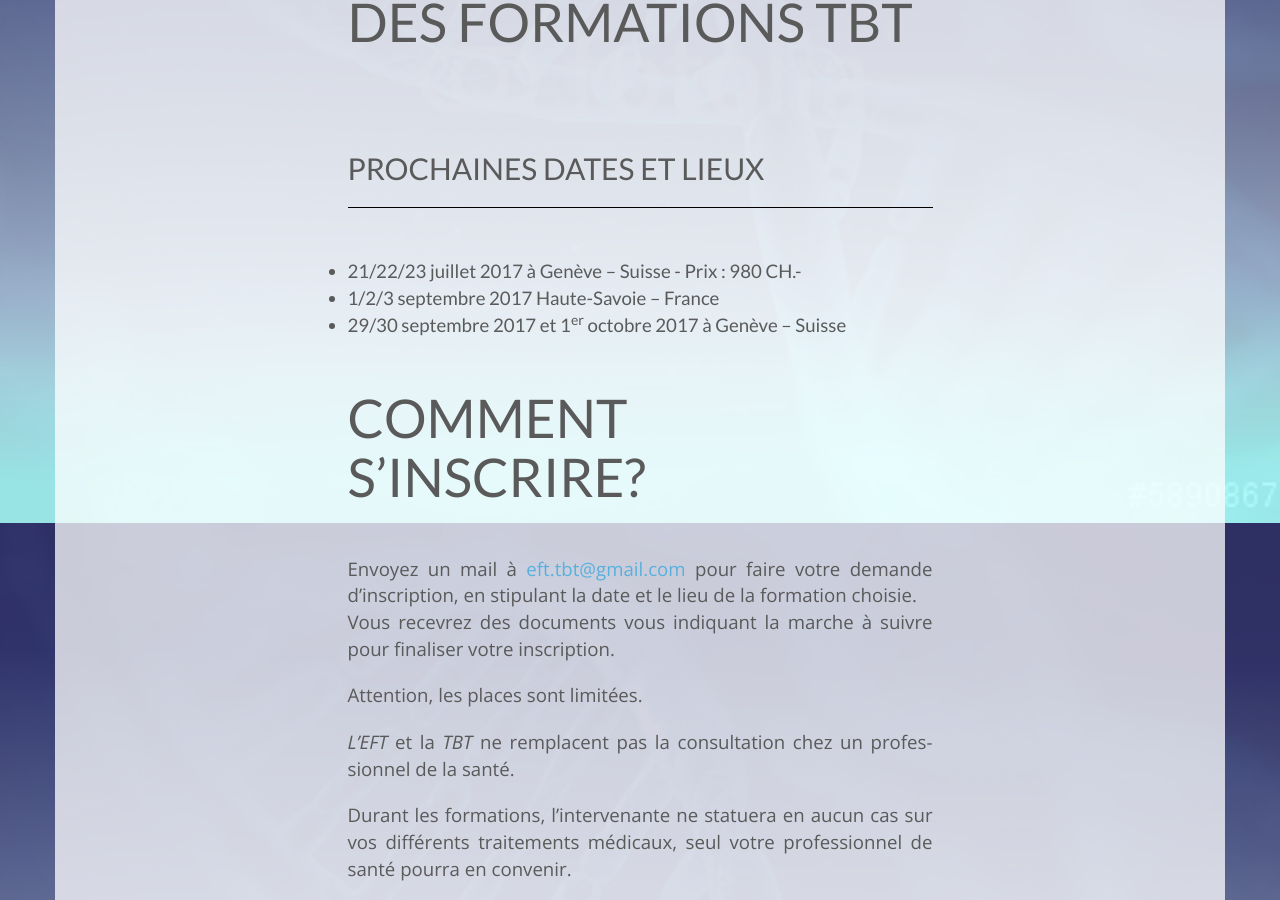
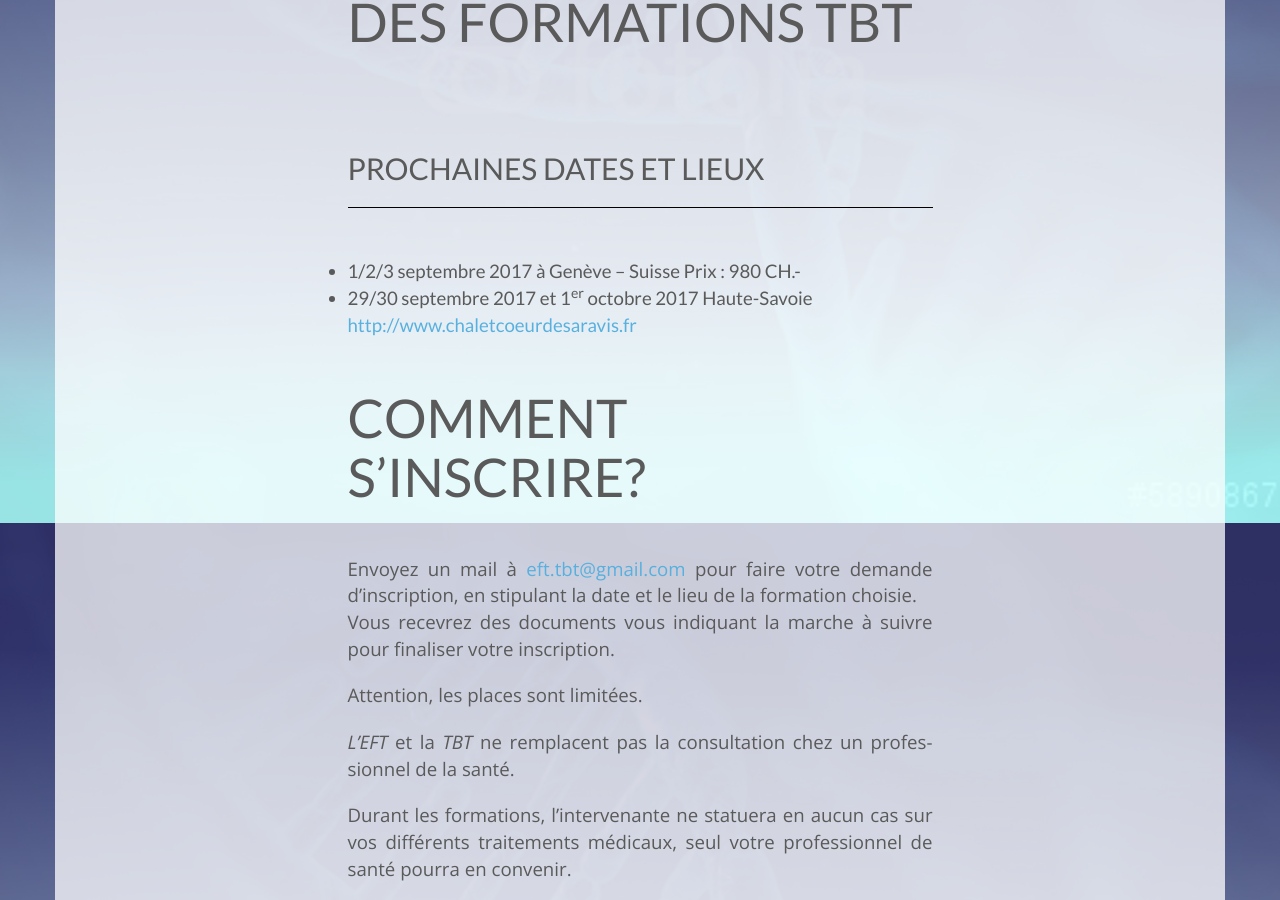
Before and after one commit to efttbthub/eft-tbt-v2, a Jekyll site: the page built from 090-dates.md, in a window 1280 px wide and 900 px high, scrolled down 377 px. Built offline with Jekyll 4.4.1, drawn with Linux system fonts in a browser that asks for light colours; nearby versions of some CDN libraries; library files that are not in the unit come from our copies; comment, search, counter and statistics services are not loaded.

Commit message:
9 juillet 4

```diff
--- a/090-dates.md
+++ b/090-dates.md
@@ -17,9 +17,8 @@ published: true
 
 ## Prochaines dates et lieux
 
-- 21/22/23 juillet 2017 à Genève – Suisse - Prix : 980 CH.-
-- 1/2/3 septembre 2017 Haute-Savoie – France
-- 29/30 septembre 2017 et 1<sup>er</sup> octobre 2017 à Genève – Suisse
+- 1/2/3 septembre 2017 à Genève – Suisse  Prix : 980 CH.-
+- 29/30 septembre 2017 et 1<sup>er</sup> octobre 2017 Haute-Savoie <http://www.chaletcoeurdesaravis.fr>
 
 
 
```
